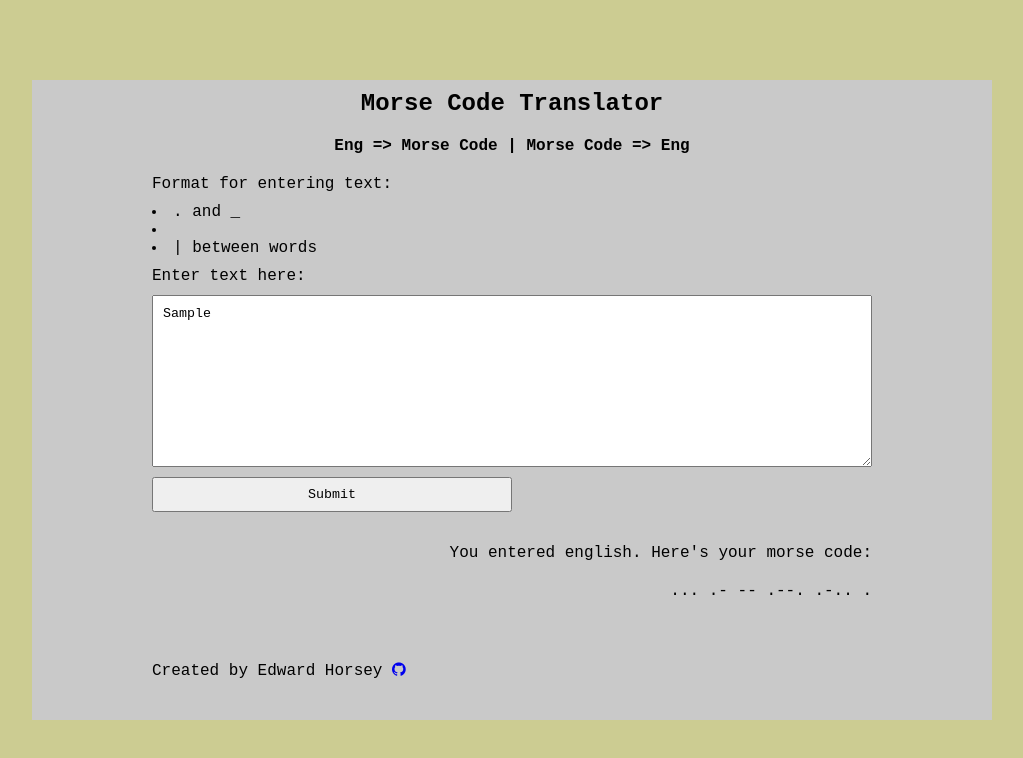
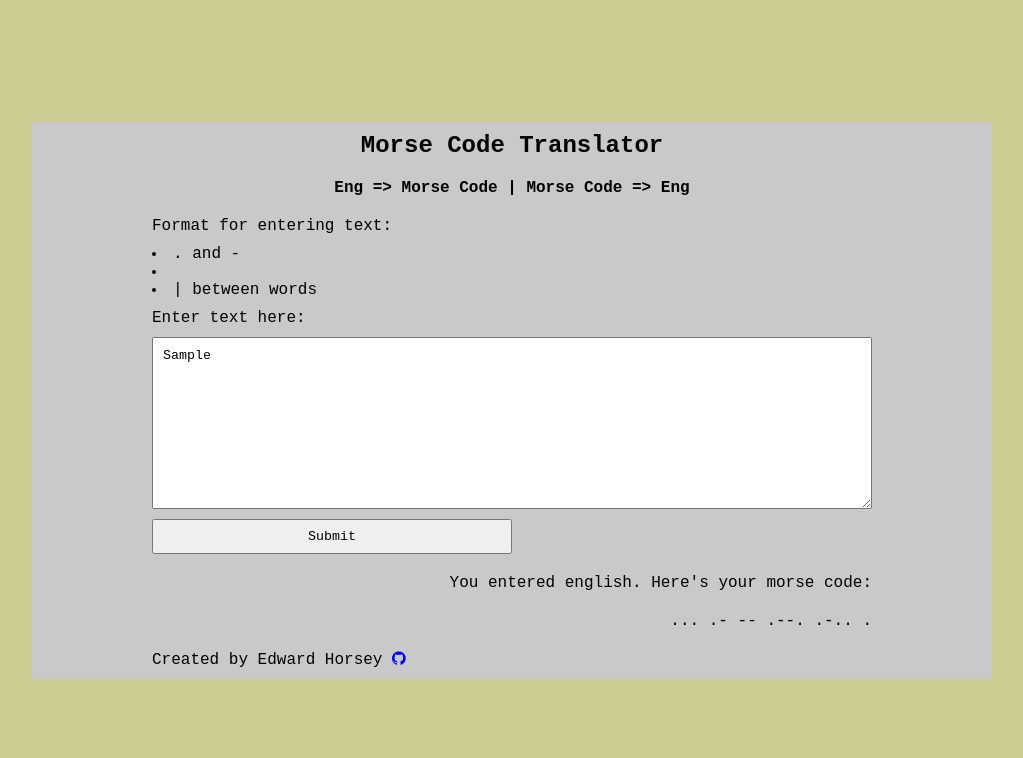
Before and after one commit to edwardhorsey/morse-code-generator, a plain HTML site: page index.html in a window 1280 px wide. Both pictures are taken after typing "Sample" into the empty fields and a click on the button "Submit". Shown: the whole page, without its empty margins (128-1151 px from the left). Drawn offline with Linux system fonts and the light colour scheme.

Commit message:
whitespace trimmer

```diff
--- a/index.html
+++ b/index.html
@@ -15,7 +15,7 @@
     <h4>Eng => Morse Code | Morse Code => Eng</h4>
     <div class="input-section">
     <p>Format for entering text:</p>
-    <li>. and _<li>
+    <li>. and -<li>
     <li>| between words</li>
     <p>Enter text here:</p>
     <textarea name="" id="input-in" cols="30" rows="10"></textarea>
--- a/main.js
+++ b/main.js
@@ -60,15 +60,17 @@ const toHyphens = (str) => str.split('').map(e=>e.replace('_', '-')).join('');
 
 const fromHyphens = (str) => str.split('').map(e=>e.replace('-', '_')).join('');
 
+const trimWhiteSpace = (str) => str.replace(/\s+/g, ' ').trim();
+
 const turnIntoMorse = (str) => {
-  let output = str.toUpperCase().split('').map(e=>{
+  let output = trimWhiteSpace(str).toUpperCase().split('').map(e=>{
     return e === ' ' ? ' | ' : morseObj[e];
   }).join(' ');
   return toHyphens(output);
 };
 
 const turnIntoEnglish = (str) => {
-  let output = str.toUpperCase().split(' ').map(e=>{
+  let output = trimWhiteSpace(str).toUpperCase().split(' ').map(e=>{
     return e === '|' ? e : Object.keys(morseObj).find(k=>{return morseObj[k] === e});
   })
   return output.map(e=>e.replace('|', ' ')).join('');
--- a/style.scss
+++ b/style.scss
@@ -19,7 +19,7 @@ body{
     justify-content: center;
     margin: 0 auto;
     width: 75%;
-    height: 80%;
+    // height: 80%;
     background-color: rgb(201, 201, 201);
 
     h1, h4 {
```
Also changed, not shown: test.js (+9 -0 lines), style.css, 1 other file.
